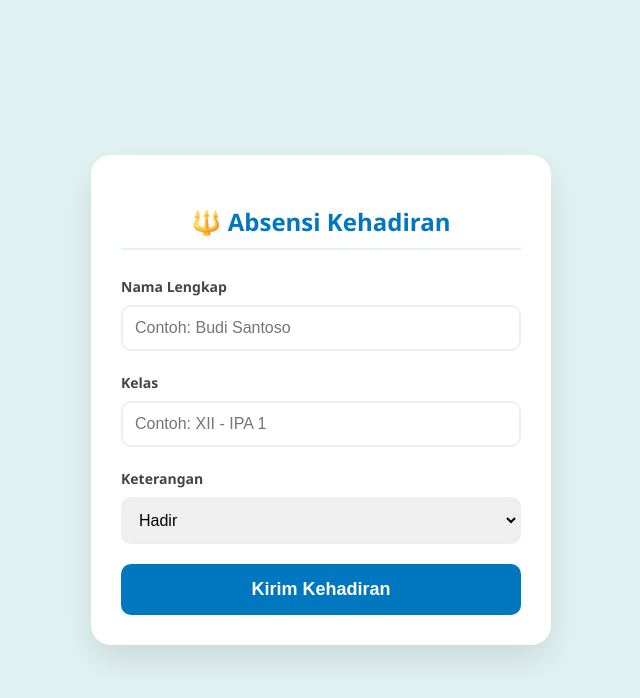
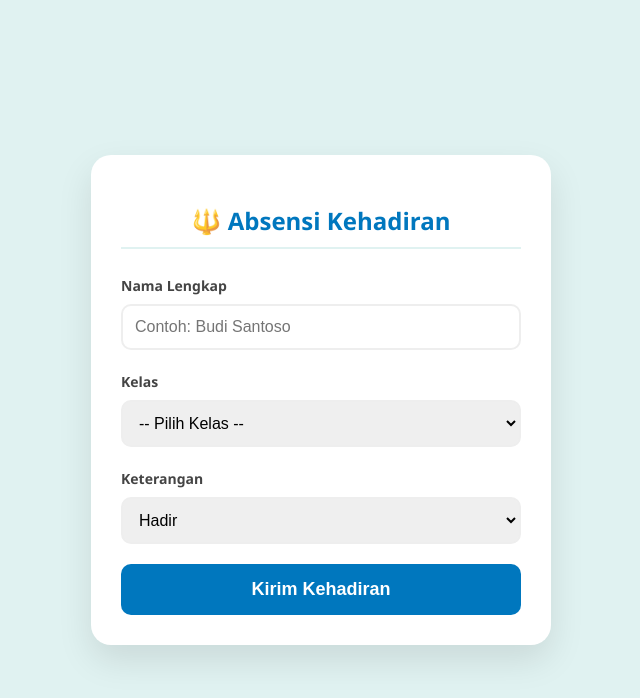
Before and after one commit to Wahyukuy/Absen-su, a plain HTML site: page index.html in a window 1280 px wide. Shown: the whole page, without its empty margins (319-959 px from the left). Drawn offline with Linux system fonts and the light colour scheme.

Commit message:
Change kelas input to a select dropdown

```diff
--- a/index.html
+++ b/index.html
@@ -15,7 +15,9 @@
             <input type="text" id="nama" name="nama" placeholder="Contoh: Budi Santoso" required>
 
             <label for="kelas">Kelas</label>
-            <input type="text" id="kelas" name="kelas" placeholder="Contoh: XII - IPA 1" required>
+<select id="kelas" name="kelas" required>
+    <option value="" disabled selected>-- Pilih Kelas --</option>
+    </select>
 
             <label for="keterangan">Keterangan</label>
             <select id="keterangan" name="keterangan">
```
